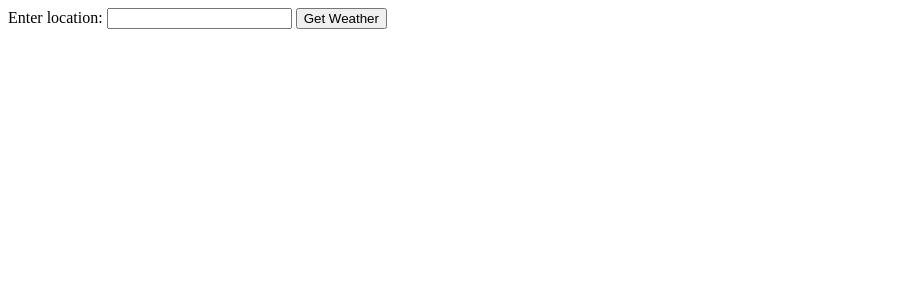
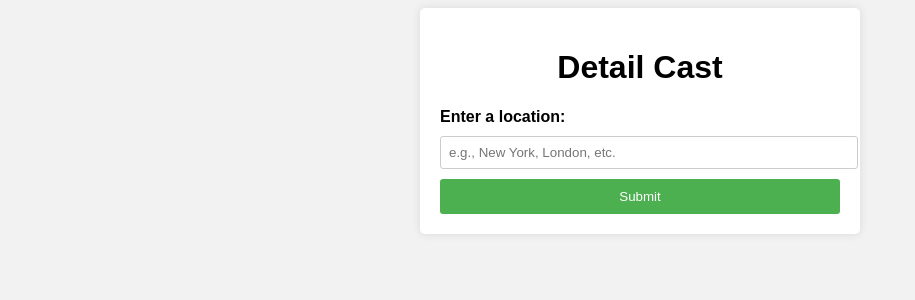
Before and after one commit to ethandonahue/DetailCast, a Flask app: page / in a window 1280 px wide. Shown: the top 300 px of the page, without its empty margins (0-915 px from the left). Run offline with Flask 3, Linux system fonts and the light colour scheme.

Commit message:
Add basic front end

```diff
--- /dev/null
+++ b/static/style.css
@@ -0,0 +1,45 @@
+body {
+      font-family: Arial, sans-serif;
+      background-color: #f2f2f2;
+    }
+
+    .container {
+      width: 400px;
+      margin: 0 auto;
+      padding: 20px;
+      background-color: #ffffff;
+      border-radius: 5px;
+      box-shadow: 0 0 10px rgba(0, 0, 0, 0.1);
+    }
+
+    h1 {
+      text-align: center;
+    }
+
+    label {
+      display: block;
+      margin-bottom: 10px;
+      font-weight: bold;
+    }
+
+    input[type="text"] {
+      width: 100%;
+      padding: 8px;
+      border-radius: 3px;
+      border: 1px solid #ccc;
+    }
+
+    input[type="submit"] {
+      width: 100%;
+      padding: 10px;
+      margin-top: 10px;
+      background-color: #4CAF50;
+      color: #fff;
+      border: none;
+      border-radius: 3px;
+      cursor: pointer;
+    }
+
+    input[type="submit"]:hover {
+      background-color: #45a049;
+    }
--- a/templates/index.html
+++ b/templates/index.html
@@ -2,6 +2,7 @@
 <html>
 <head>
     <title>Detail Cast</title>
+    <link rel="stylesheet" href="{{ url_for('static', filename='style.css') }}">
     <script>
         async function addressAuto() {
             var inputText = document.getElementById("location").value;
@@ -24,11 +25,14 @@
     <script src="{{ url_for('static', filename='config.js') }}"></script>
 </head>
 <body>
-<form method="POST">
-    <label for="location">Enter location:</label>
-    <input type="text" id="location" name="location" oninput="addressAuto()">
-    <button type="submit">Get Weather</button>
-</form>
+<div class="container">
+    <h1>Detail Cast</h1>
+    <form method="POST">
+      <label for="location">Enter a location:</label>
+      <input type="text" id="location" name="location" oninput="addressAuto()" placeholder="e.g., New York, London, etc." required>
+      <input type="submit" value="Submit">
+    </form>
+  </div>
 <ul id="results">
 </ul>
 </body>
```
